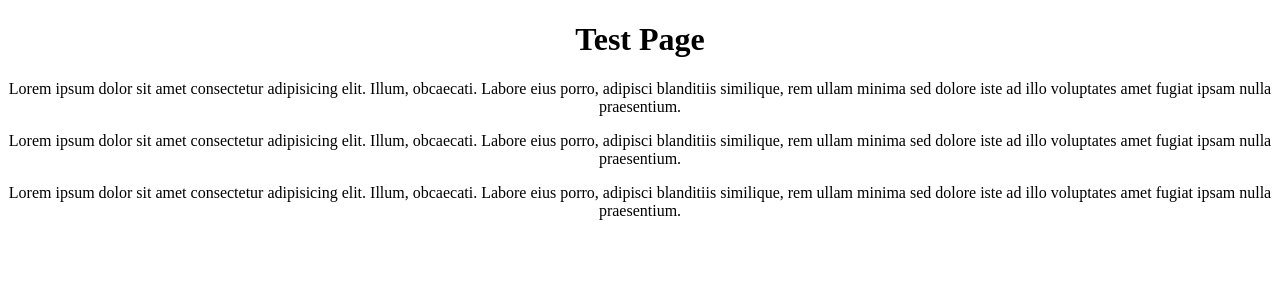
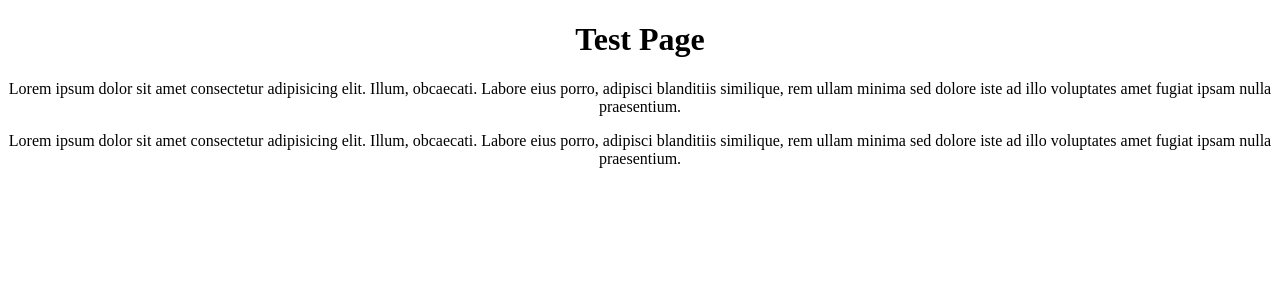
Before and after one commit to Shu-Ting-Huang/test-project, a Django app: page / in a window 1280 px wide. Shown: the top 300 px of the page. Run offline with Django 3.2, Linux system fonts and the light colour scheme.

Commit message:
Remove last paragraph

```diff
--- a/app/templates/index.html
+++ b/app/templates/index.html
@@ -8,6 +8,5 @@
         <h1 style="text-align: center;">Test Page</h1>
         <p style="text-align: center;">Lorem ipsum dolor sit amet consectetur adipisicing elit. Illum, obcaecati. Labore eius porro, adipisci blanditiis similique, rem ullam minima sed dolore iste ad illo voluptates amet fugiat ipsam nulla praesentium.</p>
         <p style="text-align: center;">Lorem ipsum dolor sit amet consectetur adipisicing elit. Illum, obcaecati. Labore eius porro, adipisci blanditiis similique, rem ullam minima sed dolore iste ad illo voluptates amet fugiat ipsam nulla praesentium.</p>
-        <p style="text-align: center;">Lorem ipsum dolor sit amet consectetur adipisicing elit. Illum, obcaecati. Labore eius porro, adipisci blanditiis similique, rem ullam minima sed dolore iste ad illo voluptates amet fugiat ipsam nulla praesentium.</p>
     </body>
 </html>
```
